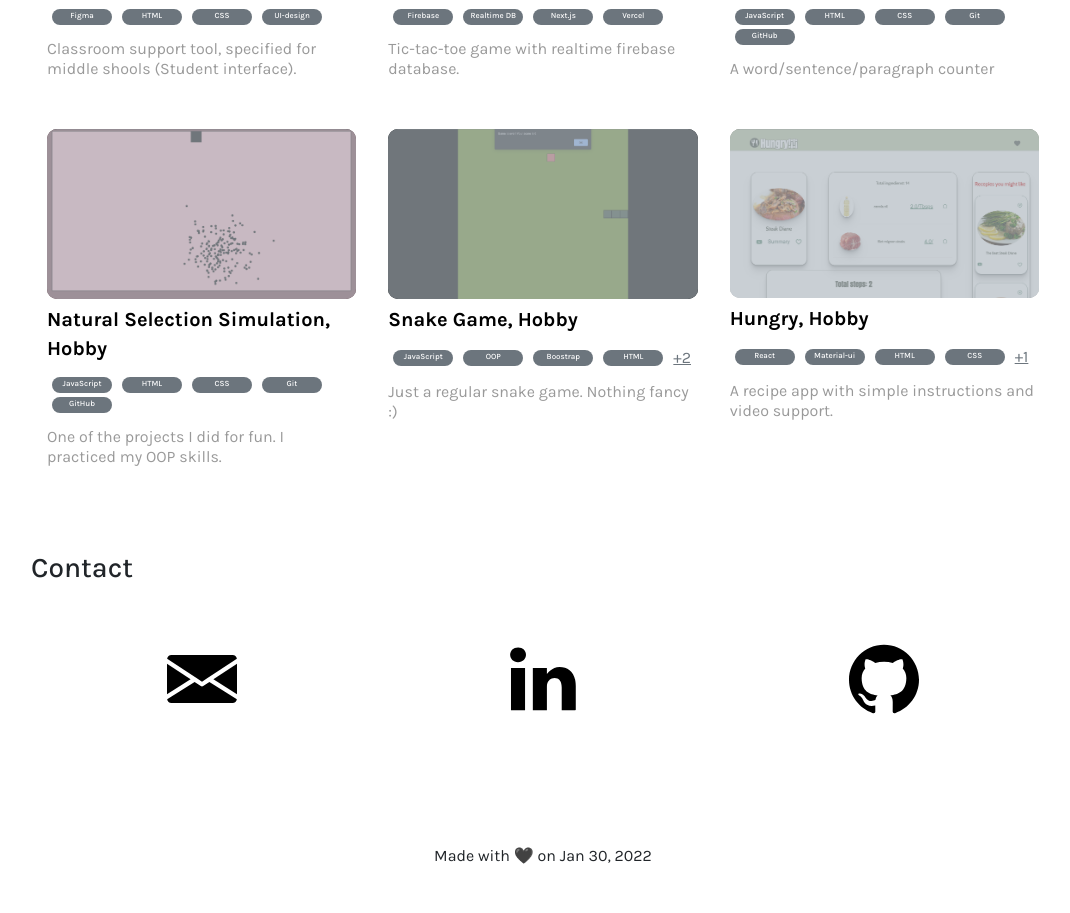
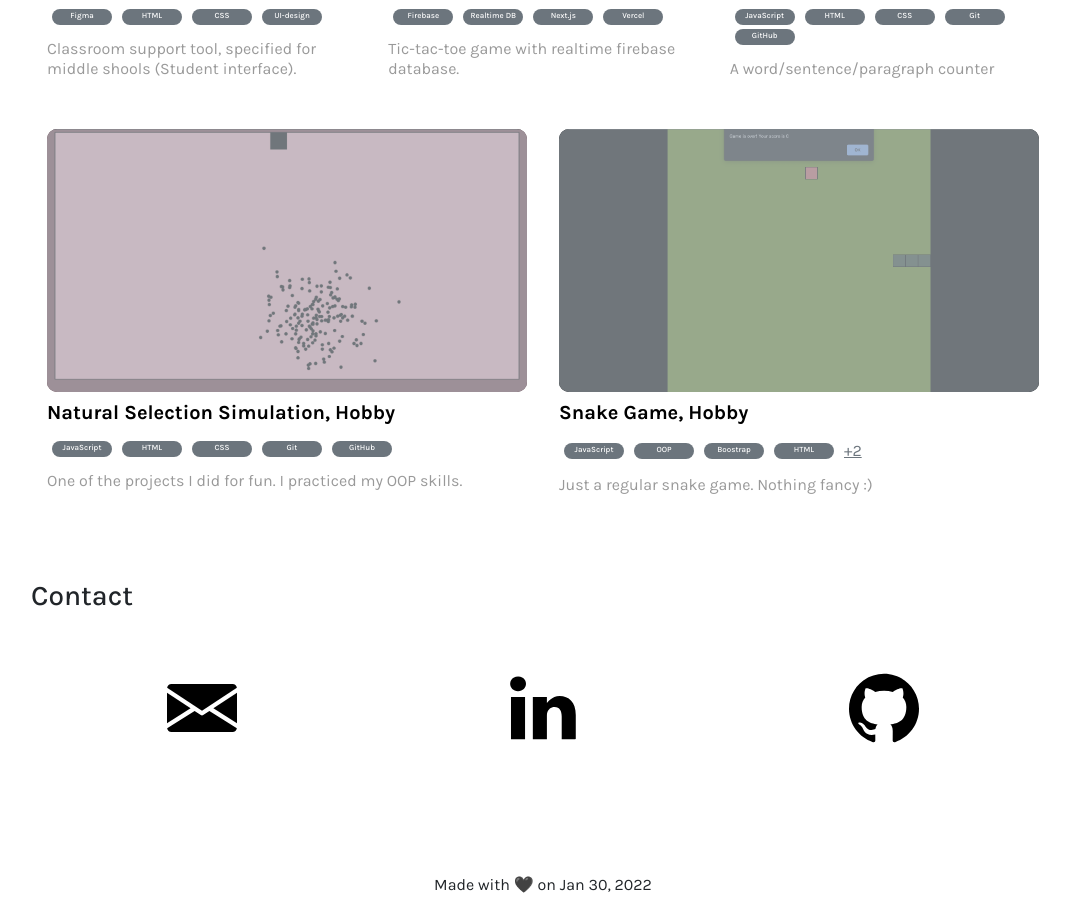
Before and after one commit to mehmetalperen/portfolio-3.0, a React (Create React App) app: page / in a window 1280 px wide. Shown: the part 1100-2013 px from the top of the page, without its empty margins (97-1167 px from the left). Before the commit the page ends 1984 px from the top, so only its background shows below. Built offline with nearby package versions, Linux system fonts and the light colour scheme.

Commit message:
remove hungary from portfolio

```diff
--- a/src/JS/projects.js
+++ b/src/JS/projects.js
@@ -106,15 +106,15 @@ export default [
     pjGitHubURL: "https://github.com/mehmetalperen/snake-game",
     techUsed: ["JavaScript", "OOP", "Boostrap", "HTML", "CSS", "Git", "GitHub"],
   },
-  {
-    imgURL: "hungary-app-pic.png",
-    imgAlt: "Picture of an recipe app that shows how it works",
-    pjName: "Hungry, Hobby",
-    pjDescription: "A recipe app with simple instructions and video support.",
-    pjPreviewURL: "https://unruffled-wiles-bb251b.netlify.app/",
-    pjGitHubURL: "https://github.com/mehmetalperen/recepie-app",
-    techUsed: ["React", "Material-ui", "HTML", "CSS", "Git", "GitHub"],
-  },
+  // {
+  //   imgURL: "hungary-app-pic.png",
+  //   imgAlt: "Picture of an recipe app that shows how it works",
+  //   pjName: "Hungry, Hobby",
+  //   pjDescription: "A recipe app with simple instructions and video support.",
+  //   pjPreviewURL: "https://unruffled-wiles-bb251b.netlify.app/",
+  //   pjGitHubURL: "https://github.com/mehmetalperen/recepie-app",
+  //   techUsed: ["React", "Material-ui", "HTML", "CSS", "Git", "GitHub"],
+  // },
 ];
 
 /**
```
